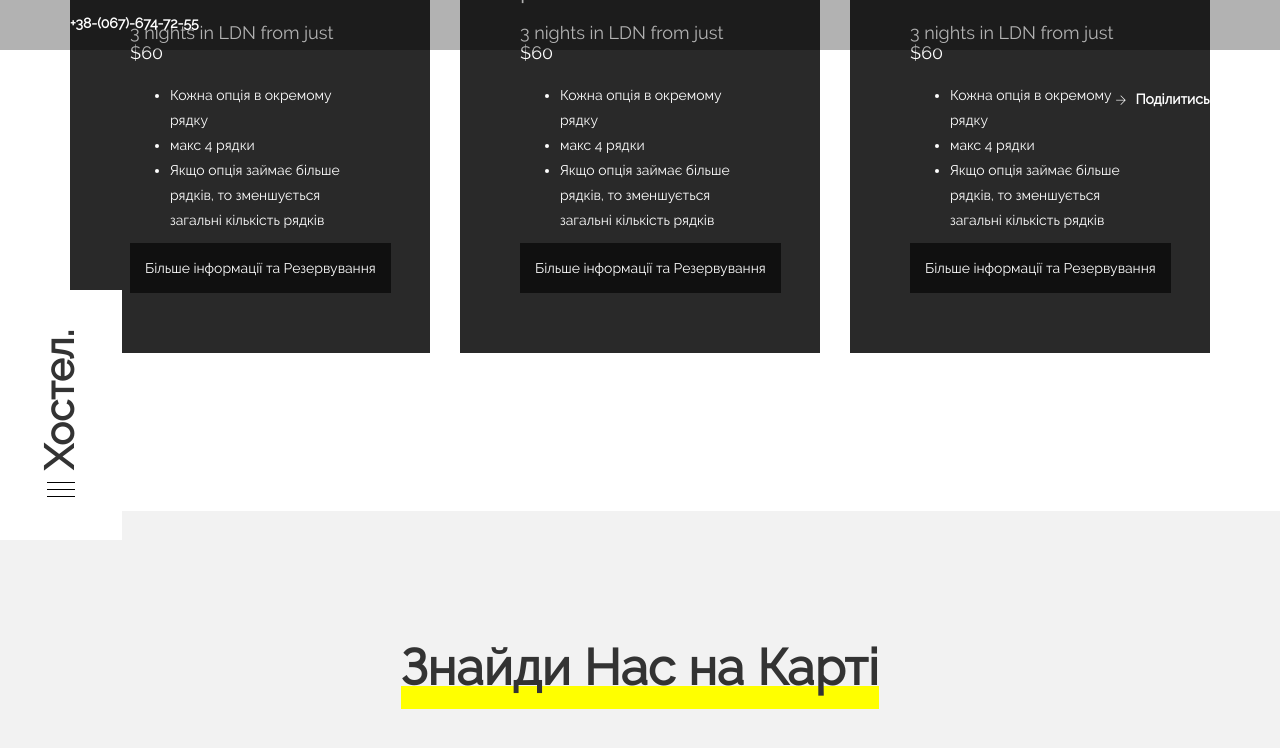
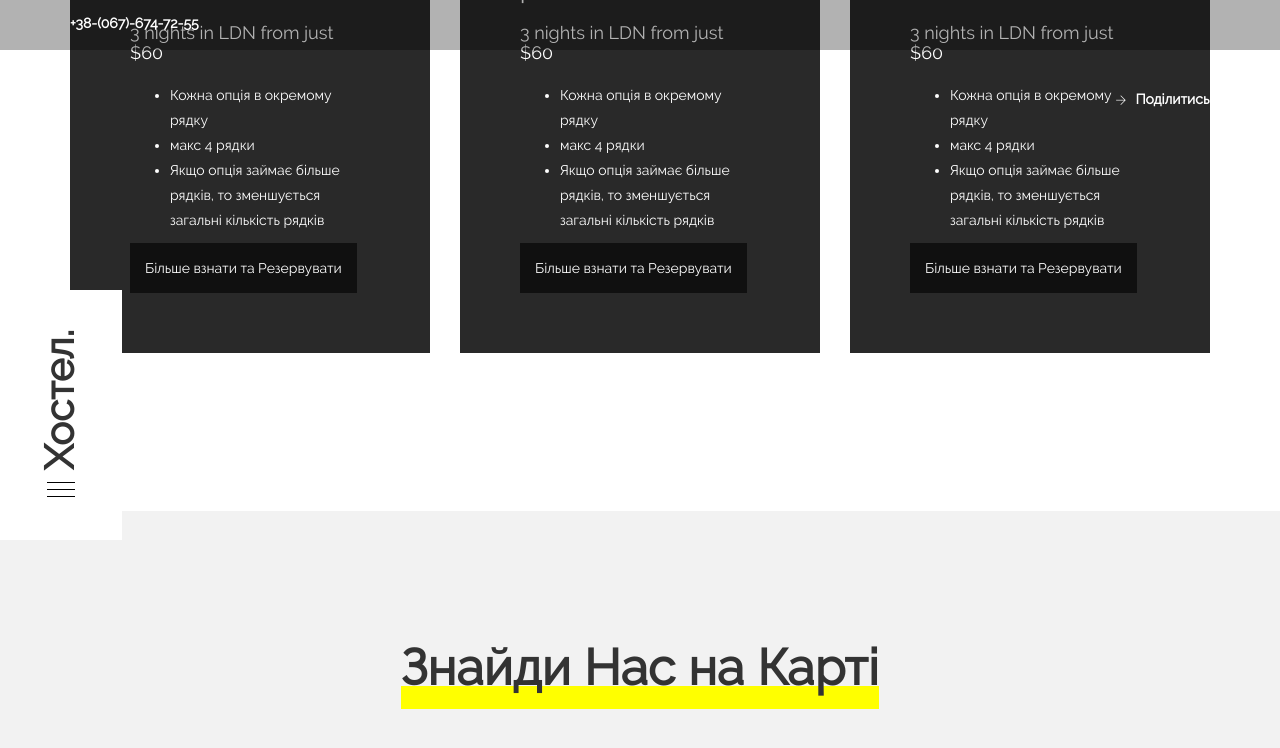
Before and after one commit to greenhostel/greenhostel.github.io, a Jekyll site: the page built from index.html, in a window 1280 px wide and 900 px high, scrolled down 5736 px, cut to the strip 0-769 px from the top of the window. Shown: the top 748 px of the strip. Built offline with Jekyll 4.4.1, drawn with Linux system fonts in a browser that asks for light colours.

```diff
--- a/_includes/offers.html
+++ b/_includes/offers.html
@@ -17,9 +17,9 @@
                         <li>{{option}}</li>
                         {% endfor %}
                     </ul>
-                    <span class="btn">Більше інформації та Резервування</span>
-                    <a href="#" class="reg_room_block reg_image_bck" data-image="/images/{{offer.image}}">
-                        <b class="btn">Більше та Резервування</b>
+                    <span class="btn">Більше взнати та Резервувати</span>
+                    <a href="#reg_page" class="reg_room_block reg_image_bck" data-image="/images/{{offer.image}}">
+                        <b class="btn">Більше взнати та Резервувати</b>
                     </a>
                 </div>
             </div>
```
